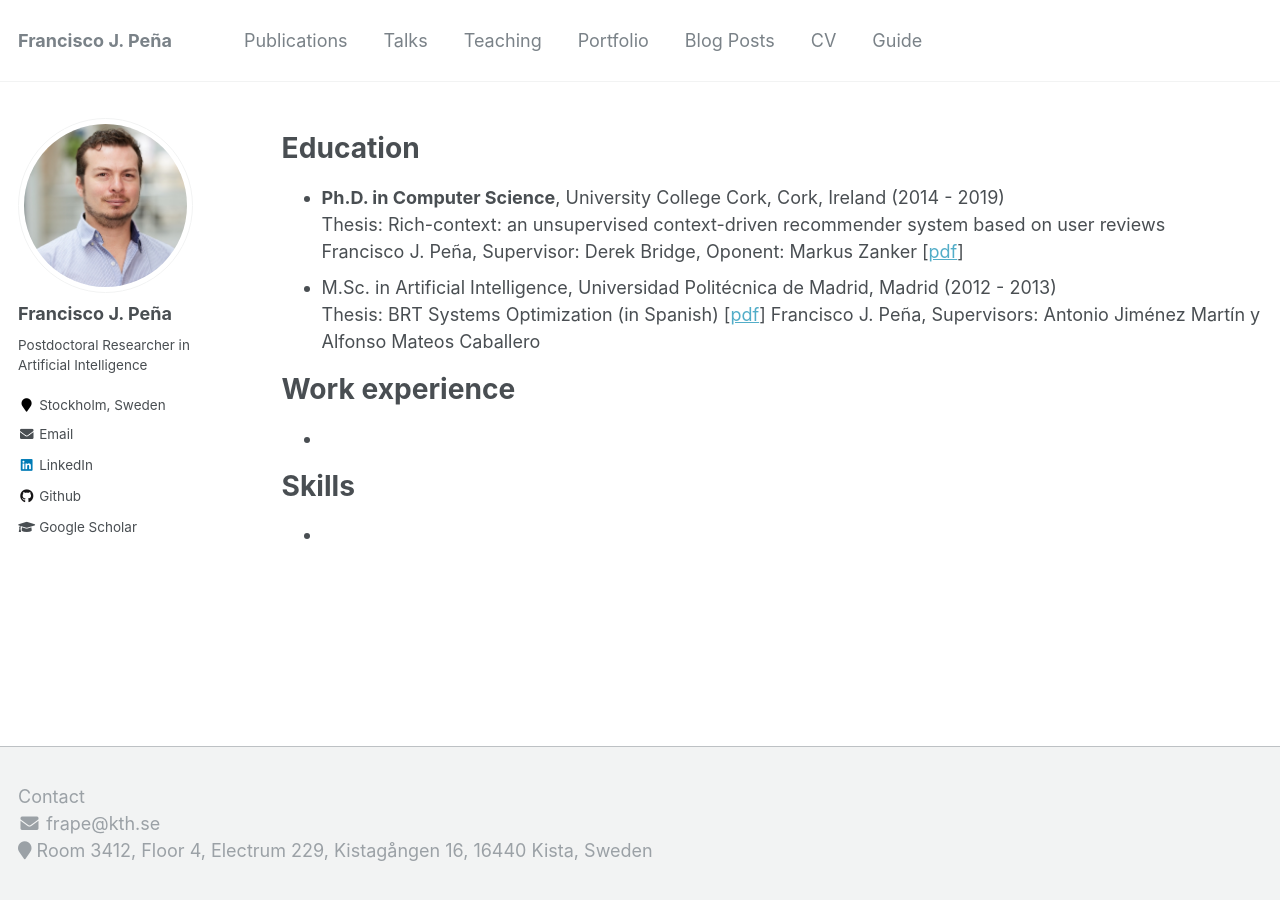
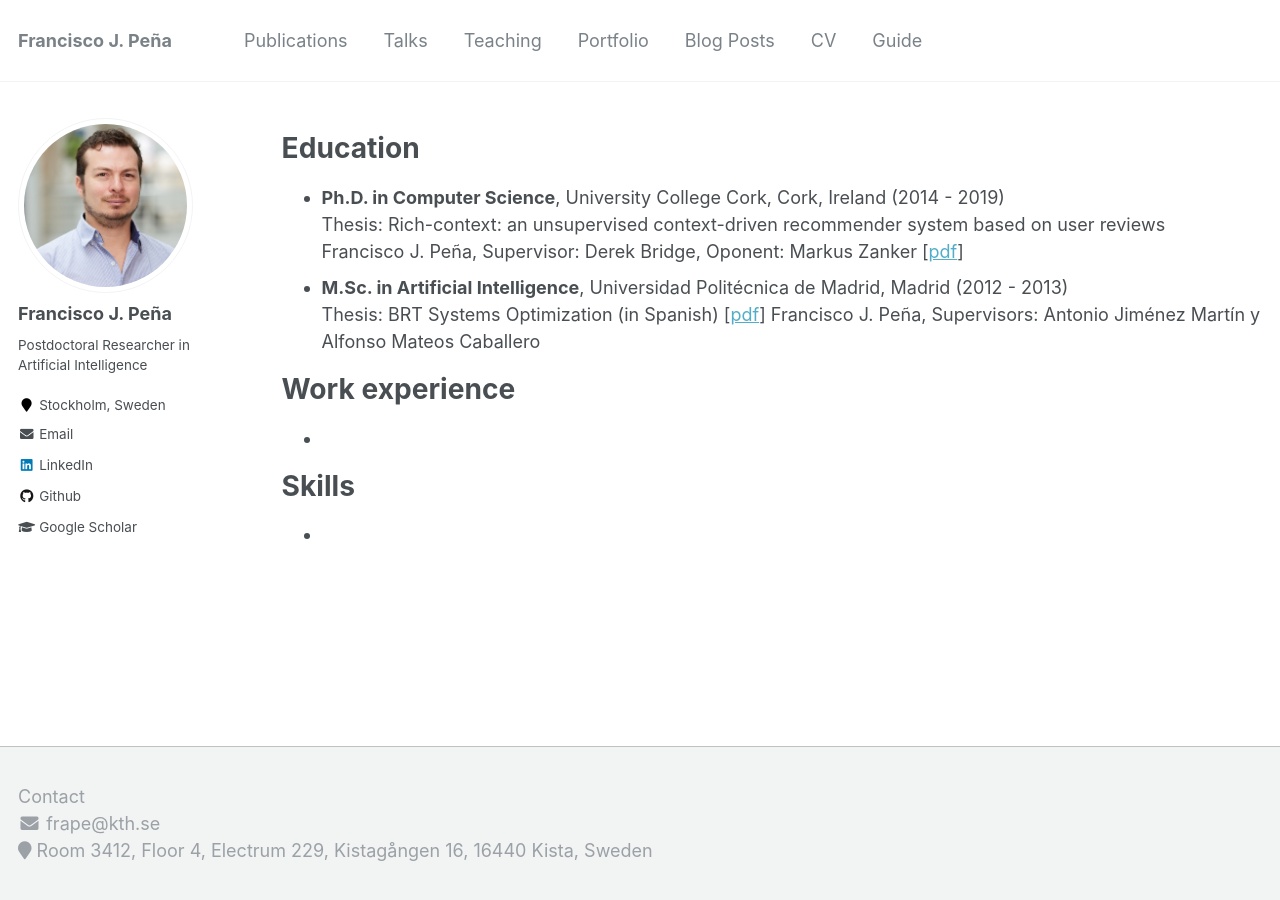
Before and after one commit to melqkiades/melqkiades.github.io, a Jekyll site: the page built from _pages/cv.md, in a window 1280 px wide. Built offline with Jekyll 4.4.1, drawn with Linux system fonts in a browser that asks for light colours.

Commit message:
Updated the CV page

```diff
--- a/_pages/cv.md
+++ b/_pages/cv.md
@@ -14,7 +14,7 @@ Education
 * **Ph.D. in Computer Science**, University College Cork, Cork, Ireland (2014 - 2019)<br>
   Thesis: Rich-context: an unsupervised context-driven recommender system based on user reviews<br>
   Francisco J. Peña, Supervisor: Derek Bridge, Oponent: Markus Zanker \[[pdf](http://melqkiades.github.io/files/download/thesis/phd-thesis.pdf)\]
-* M.Sc. in Artificial Intelligence, Universidad Politécnica de Madrid, Madrid (2012 - 2013)<br>
+* **M.Sc. in Artificial Intelligence**, Universidad Politécnica de Madrid, Madrid (2012 - 2013)<br>
   Thesis: BRT Systems Optimization (in Spanish) \[[pdf](http://melqkiades.github.io/files/download/thesis/msc-thesis.pdf)\]
   Francisco J. Peña, Supervisors: Antonio Jiménez Martín y Alfonso Mateos Caballero
 
```
